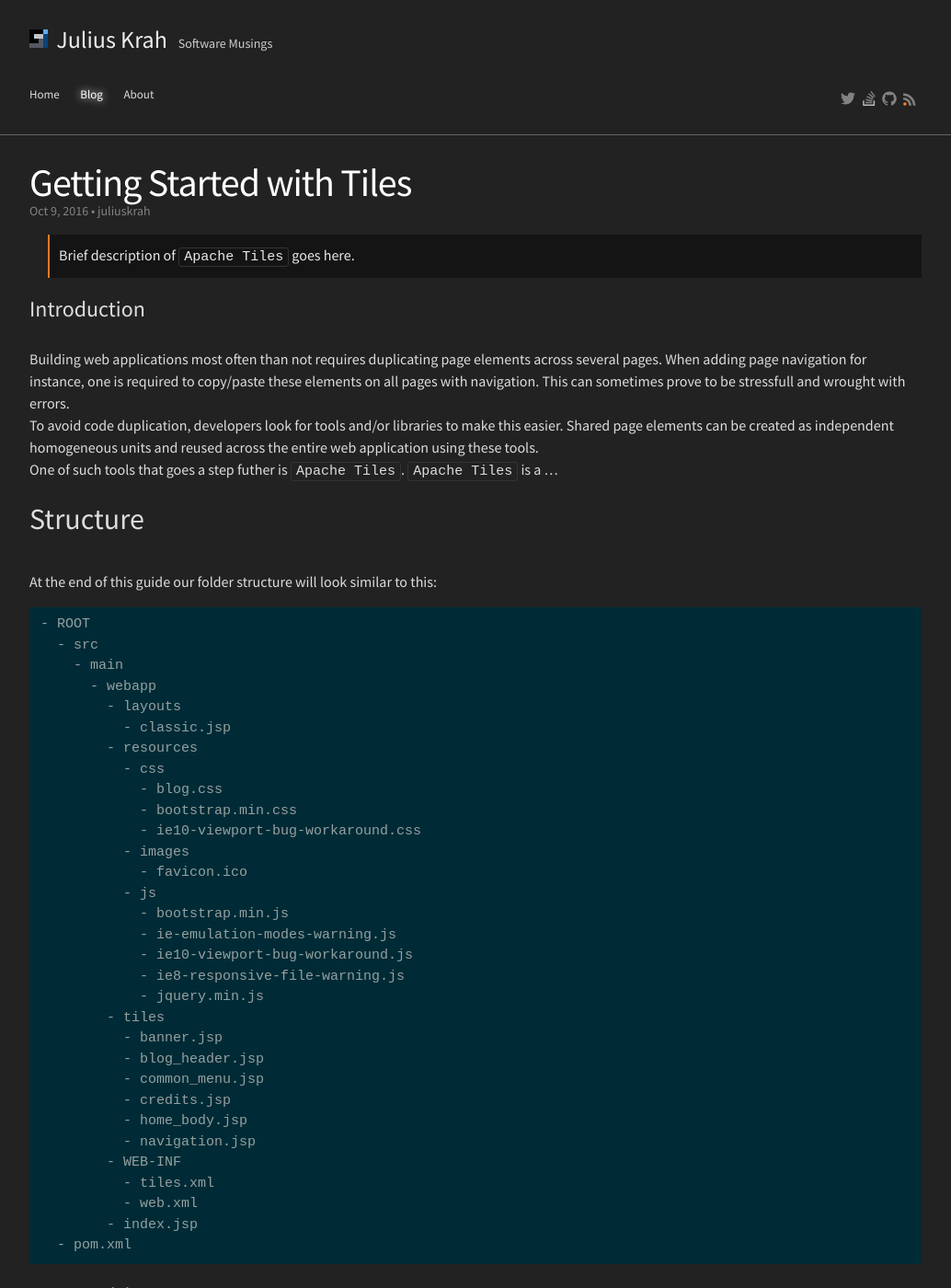
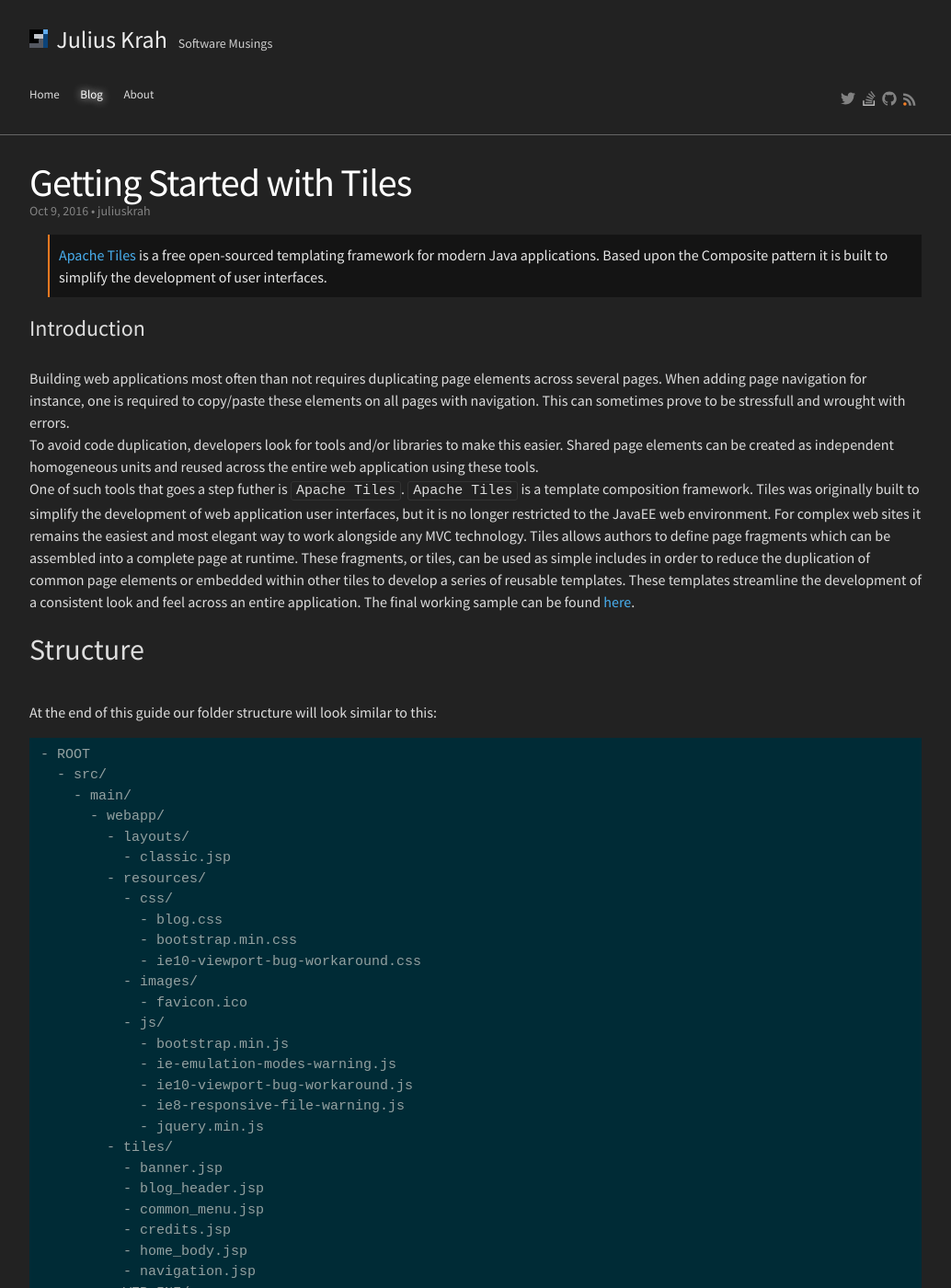
Before and after one commit to juliuskrah/juliuskrah.github.io, a Jekyll site: the page built from _posts/2016-10-09-getting-started-with-tiles.markdown, in a window 1280 px wide and 1400 px high. Shown: the whole window at 92% size, without its empty margins (123-1157 px from the left). Built offline with Jekyll 4.4.1, drawn with Linux system fonts in a browser that asks for light colours; some of the changed text lies outside the part shown.

Commit message:
drafted 'post 2'

````diff
--- a/_config.yml
+++ b/_config.yml
@@ -12,6 +12,8 @@
   Web development blog that uses JavaEE and other related web technologies
   with a strong emphasis on Spring, Thymeleaf, Websockets and Microservices
 baseurl: "" # the subpath of your site, e.g. /blog
+github:
+  url: https://github.com
 permalink: /blog/:year/:month/:day/:title/
 url: "https://juliuskrah.github.io" # the base hostname & protocol for your site
 author:
--- a/_posts/2016-10-02-post-two.markdown
+++ b/_drafts/post-two.markdown
@@ -1,7 +1,6 @@
 ---
 layout:     post
 title:      "Post 2"
-date:       2016-10-02 17:57:27 +0000
 categories: blog update
 section:    blog
 author:
--- a/_includes/icon-github.html
+++ b/_includes/icon-github.html
@@ -1 +1 @@
-<a href="https://github.com/{{ include.username }}"><span class="icon icon--github">{% include icon-github.svg %}</span></a>
+<a href="{{ site.github.url }}/{{ include.username }}"><span class="icon icon--github">{% include icon-github.svg %}</span></a>
--- /dev/null
+++ b/_includes/source.html
@@ -0,0 +1 @@
+<a href="{{ site.github.url }}/{{ site.github_username }}/{{ page.repo }}">here</a>
--- a/_posts/2016-10-09-getting-started-with-tiles.markdown
+++ b/_posts/2016-10-09-getting-started-with-tiles.markdown
@@ -6,8 +6,10 @@
 section:    blog
 author:
   twitter:  juliuskrah
+repo:       apache-tiles-basic-example
 ---
-> Brief description of `Apache Tiles` goes here.
+> [Apache Tiles][Tiles] is a free open-sourced templating framework for modern Java applications. Based upon the Composite pattern
+  it is built to simplify the development of user interfaces.
 
 # Introduction
 Building web applications most often than not requires duplicating page elements across several pages. When adding page navigation
@@ -15,39 +17,45 @@
 and wrought with errors.
 To avoid code duplication, developers look for tools and/or libraries to make this easier. Shared page elements can be created as
 independent homogeneous units and reused across the entire web application using these tools.
-One of such tools that goes a step futher is `Apache Tiles`. `Apache Tiles` is a ...
+One of such tools that goes a step futher is `Apache Tiles`. `Apache Tiles` is a template composition framework. Tiles was originally
+built to simplify the development of web application user interfaces, but it is no longer restricted to the JavaEE web environment.
+For complex web sites it remains the easiest and most elegant way to work alongside any MVC technology. Tiles allows authors to define
+page fragments which can be assembled into a complete page at runtime. These fragments, or tiles, can be used as simple includes in
+order to reduce the duplication of common page elements or embedded within other tiles to develop a series of reusable templates.
+These templates streamline the development of a consistent look and feel across an entire application.
+The final working sample can be found {% include source.html %}.
 
 ## Structure
 At the end of this guide our folder structure will look similar to this:
 
 ```
 - ROOT
-  - src
-    - main
-      - webapp
-        - layouts
+  - src/
+    - main/
+      - webapp/
+        - layouts/
           - classic.jsp
-        - resources
-          - css
+        - resources/
+          - css/
             - blog.css
             - bootstrap.min.css
             - ie10-viewport-bug-workaround.css
-          - images
+          - images/
             - favicon.ico
-          - js
+          - js/
             - bootstrap.min.js
             - ie-emulation-modes-warning.js
             - ie10-viewport-bug-workaround.js
             - ie8-responsive-file-warning.js
             - jquery.min.js
-        - tiles
+        - tiles/
           - banner.jsp
           - blog_header.jsp
           - common_menu.jsp
           - credits.jsp
           - home_body.jsp
           - navigation.jsp
-        - WEB-INF
+        - WEB-INF/
           - tiles.xml
           - web.xml
         - index.jsp
@@ -56,7 +64,7 @@
 
 
 # Pre-requisites
-- Java Development Kit
+- [Java Development Kit][JDK]
 - [Maven][]
 
 # Getting dependencies
@@ -115,7 +123,7 @@
 {% endhighlight %}
 
 # Setting up Tiles
-Tiles `definitions` are set up in a file called `src/main/webapp/WEB-INF/tiles.xml`. Add the following snippet to your `tiles.xml`
+`tiles-definitions` are set up in a file called `tiles.xml`. Add the following snippet to your `src/main/webapp/WEB-INF/tiles.xml`
 file:
 
 {% highlight xml %}
@@ -127,30 +135,107 @@
 </tiles-definitions>
 {% endhighlight %}
 
-The places of interest to note in the above snippet is the `name` and `template` attributes of the `definition` element. The `name`
+The places of interest to note in the above snippet is the `name` and `template` attributes of the `<definition>` element. The `name`
 attribute is used to identify the `tiles-definition` (we would come back to this later) and the `template` attribute to specify
 where the template file can be found relative to the `servlet context` i.e. `src/main/webapp`.
-The child element `put-attribute` of parent element `definition` specifies a `name/value` pair in our tiles definition. In this
+The child element `<put-attribute>` of parent element `<definition>` specifies a `name/value` pair in our tiles definition. In this
 instance the page title.
-Let us now use the definitions in our `jsp` template (`src/main/webapp/layouts/classic.jsp`):
+Let us now use the definitions in our `jsp` template `(src/main/webapp/layouts/classic.jsp)`:
 
 {% highlight html %}
 <jsp:root xmlns:jsp="http://java.sun.com/JSP/Page"
   xmlns:tiles="http://tiles.apache.org/tags-tiles"
-  xmlns:c="http://java.sun.com/jsp/jstl/core" version="2.0">
-
+  xmlns:c="http://java.sun.com/jsp/jstl/core"
+  version="2.0">
+<html xmlns="http://www.w3.org/1999/xhtml">
 <head>
   <c:url value="/resources/images/favicon.ico" var="faviconurl" />
   <link rel="icon" href="${faviconurl}" />
   <title><tiles:getAsString name="title" /></title>
 </head>
+
+<body>
+...
+</body>
+
+</html>
 {% endhighlight %}
 
-Notice the `tiles` child element within the `title` element. It is tagged with `getAsString` which retrieves the `title attribute`
-(`Tiles getting started homepage`) from the `tiles definition`. Run this in any compartible servlet 3.1 container to view the
-output.
+Notice the `<tiles>` child element within the `<title>` element. It is tagged with `getAsString` which retrieves the `title` property
+`(Tiles getting started homepage)` from the `<put-attribute>`. To run this we need one more configuration bootstrap in `web.xml`
+`(src/main/webapp/WEB-INF/web.xml)`:
+
+{% highlight xml %}
+<?xml version="1.0" encoding="UTF-8"?>
+<web-app xmlns:xsi="http://www.w3.org/2001/XMLSchema-instance"
+  xmlns="http://xmlns.jcp.org/xml/ns/javaee"
+  xsi:schemaLocation="http://xmlns.jcp.org/xml/ns/javaee
+                      http://xmlns.jcp.org/xml/ns/javaee/web-app_3_1.xsd"
+  version="3.1">
+  <display-name>apache-tiles-gs</display-name>
+
+  <listener>
+    <listener-class>org.apache.tiles.extras.complete.CompleteAutoloadTilesListener</listener-class>
+  </listener>
+
+  <servlet>
+    <servlet-name>Tiles Dispatch Servlet</servlet-name>
+    <servlet-class>org.apache.tiles.web.util.TilesDispatchServlet</servlet-class>
+  </servlet>
+  <servlet-mapping>
+    <servlet-name>Tiles Dispatch Servlet</servlet-name>
+    <url-pattern>*.tiles</url-pattern>
+  </servlet-mapping>
+
+  <welcome-file-list>
+    <welcome-file>index.html</welcome-file>
+    <welcome-file>index.htm</welcome-file>
+    <welcome-file>index.jsp</welcome-file>
+    <welcome-file>default.html</welcome-file>
+    <welcome-file>default.htm</welcome-file>
+    <welcome-file>default.jsp</welcome-file>
+  </welcome-file-list>
+</web-app>
+{% endhighlight %}
+
+> `org.apache.tiles.extras.complete.CompleteAutoloadTilesListener` is used to load the tiles container.
+  For this Guide, we have configured Tiles to work directly with the servlet API, without a controller using
+  `org.apache.tiles.web.util.TilesDispatchServlet`. In the real world, you'll probably use an MVC framework like
+  [Spring][] or [Struts][]. You have to configure your framework to work with Tiles; please refer to your framework's
+  documentation for that.
+
+Run this in any compartible servlet 3.1 container to view the output.
 
 # Adding attributes
+Now that we have seen how to create `definitions`, let us add some more `attributes` to this definition `(tiles.xml)`:
+
+{% highlight xml %}
+<tiles-definitions>
+  <definition name="myapp.homepage" template="/layouts/classic.jsp">
+    ...
+    <put-attribute name="header" value="/tiles/banner.jsp" />
+    <put-attribute name="menu" value="/tiles/common_menu.jsp" />
+    <put-attribute name="body" value="/tiles/home_body.jsp" />
+    <put-attribute name="footer" value="/tiles/credits.jsp" />
+    <put-attribute name="heading" value="/tiles/blog_header.jsp" />
+    <put-attribute name="navigation" value="/tiles/navigation.jsp" />
+  </definition>
+</tiles-definitions>
+{% endhighlight %}
+
+The `<put-attribute>` elements above all reference file fragments in the `src/main/webapp/tiles/` directory. We would create this
+directory and add the following files to it:
+
+- `banner.jsp`
+- `blog_header.jsp`
+- `common_menu.jsp`
+- `credits.jsp`
+- `home_body.jsp`
+- `navigation.jsp`
 
 
 [Maven]: http://maven.apache.org
+[Tiles]: https://tiles.apache.org/framework/index.html
+[JDK]: http://www.oracle.com/technetwork/java/javase/downloads/index.html
+[Struts]: http://struts.apache.org/
+[Spring]: https://spring.io
````
